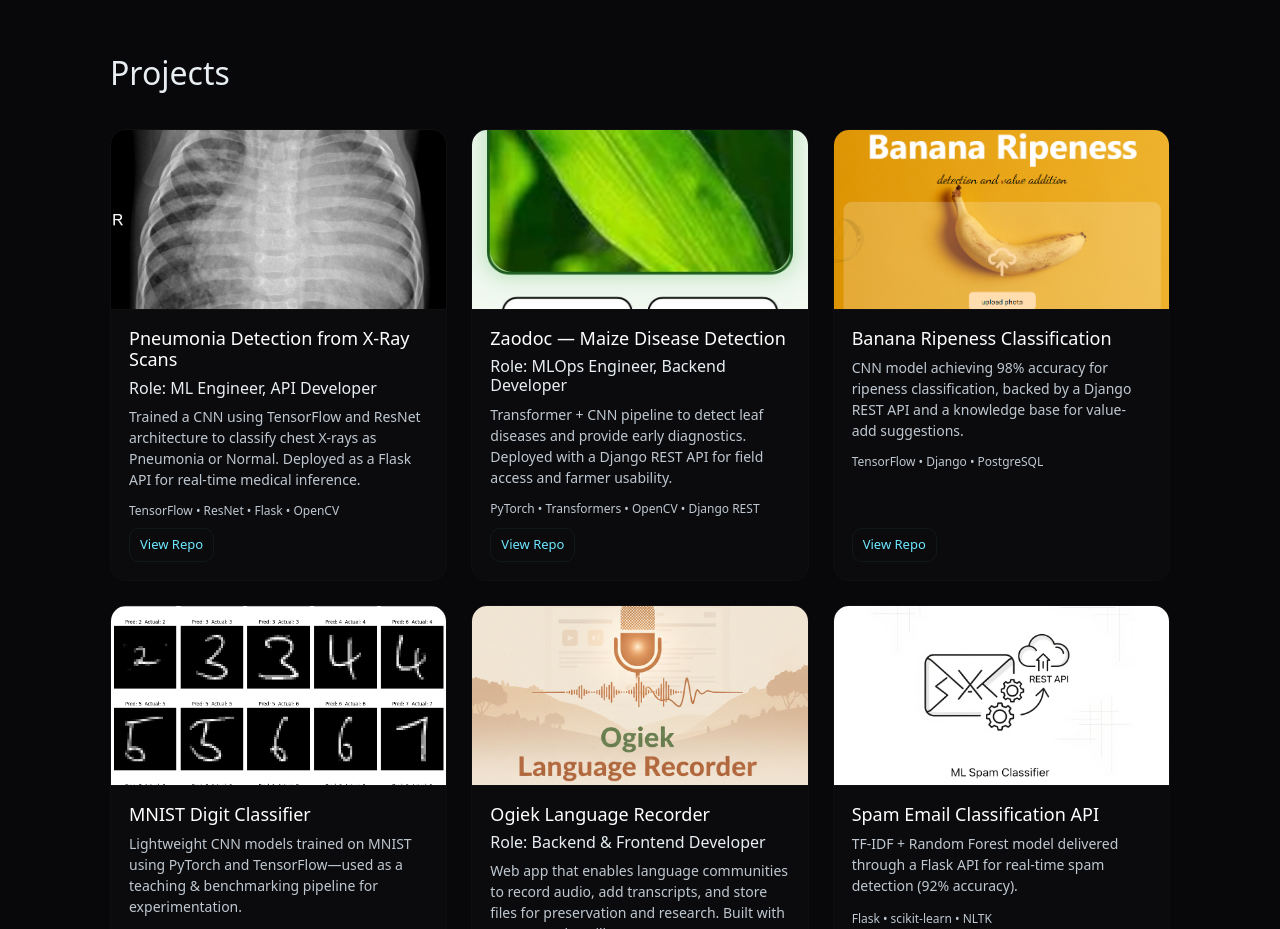
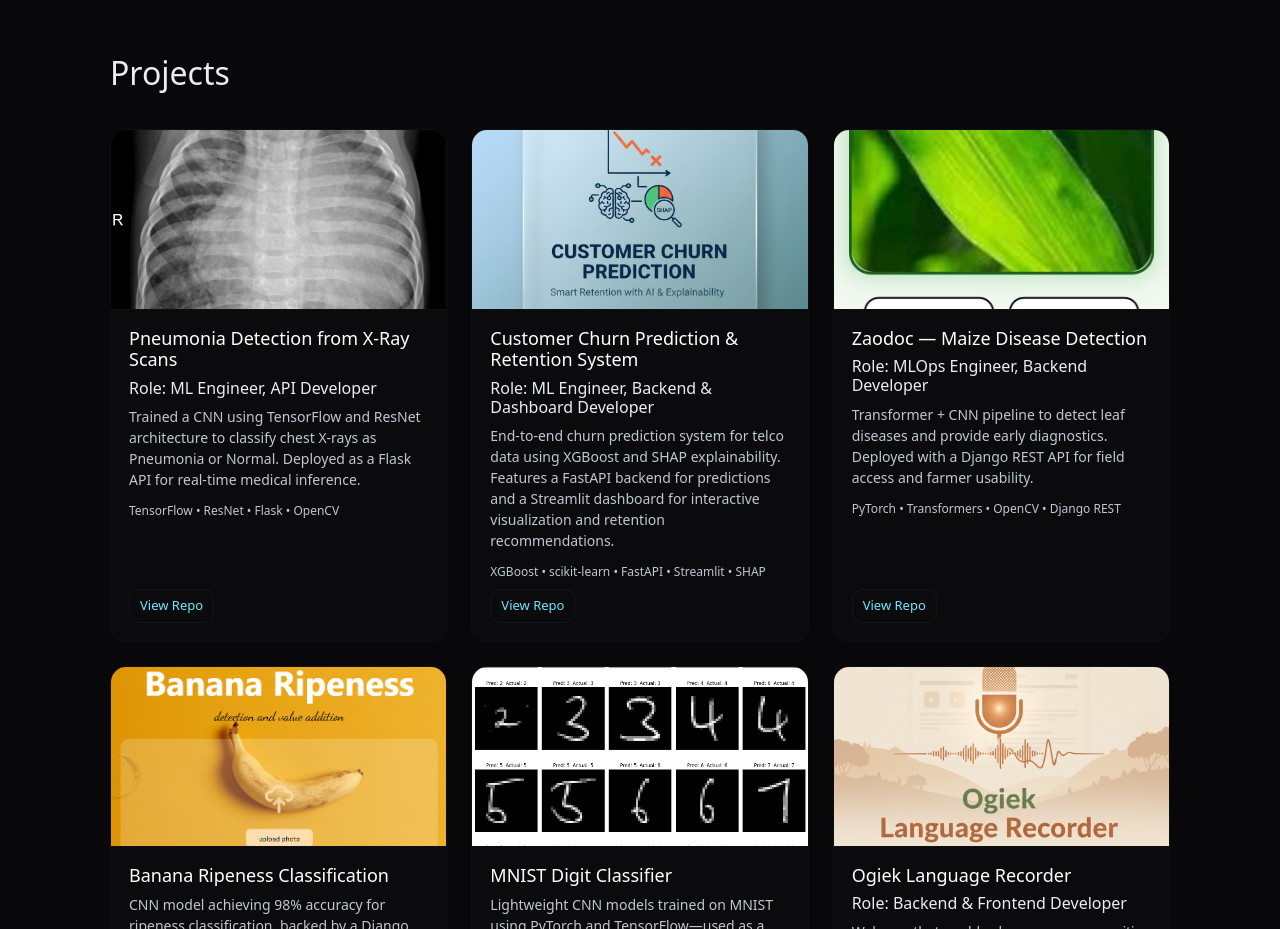
Before and after one commit to Kibet-Rotich/portfolio, a plain HTML site: page index.html in a window 1280 px wide. Shown: the part 2020-2949 px from the top of the page. Drawn offline with nearby package versions, Linux system fonts and the light colour scheme.

Commit message:
addedd churning project

```diff
--- a/index.html
+++ b/index.html
@@ -174,6 +174,25 @@
         </article>
       </div>
 
+      <!-- Churn Prediction -->
+      <div class="col-md-6 col-lg-4">
+        <article class="project-card glass">
+          <div class="project-thumb">
+            <img src="images/churn-thumb.png" alt="Customer Churn Prediction thumbnail" loading="lazy" />
+          </div>
+          <div class="project-body">
+            <h5>Customer Churn Prediction & Retention System</h5>
+            <h6>Role: ML Engineer, Backend & Dashboard Developer</h6>
+            <p>End-to-end churn prediction system for telco data using XGBoost and SHAP explainability. Features a FastAPI backend for predictions and a Streamlit dashboard for interactive visualization and retention recommendations.</p>
+            <p class="tech">XGBoost • scikit-learn • FastAPI • Streamlit • SHAP</p>
+            <div class="project-links">
+              <a class="link-ghost" href="https://github.com/Kibet-Rotich/churn-prediction" target="_blank">View Repo</a>
+            </div>
+          </div>
+        </article>
+      </div>
+
+
 
       <!-- Zaodoc -->
       <div class="col-md-6 col-lg-4">
```
Also changed, not shown: images/churn-thumb.png (added).
